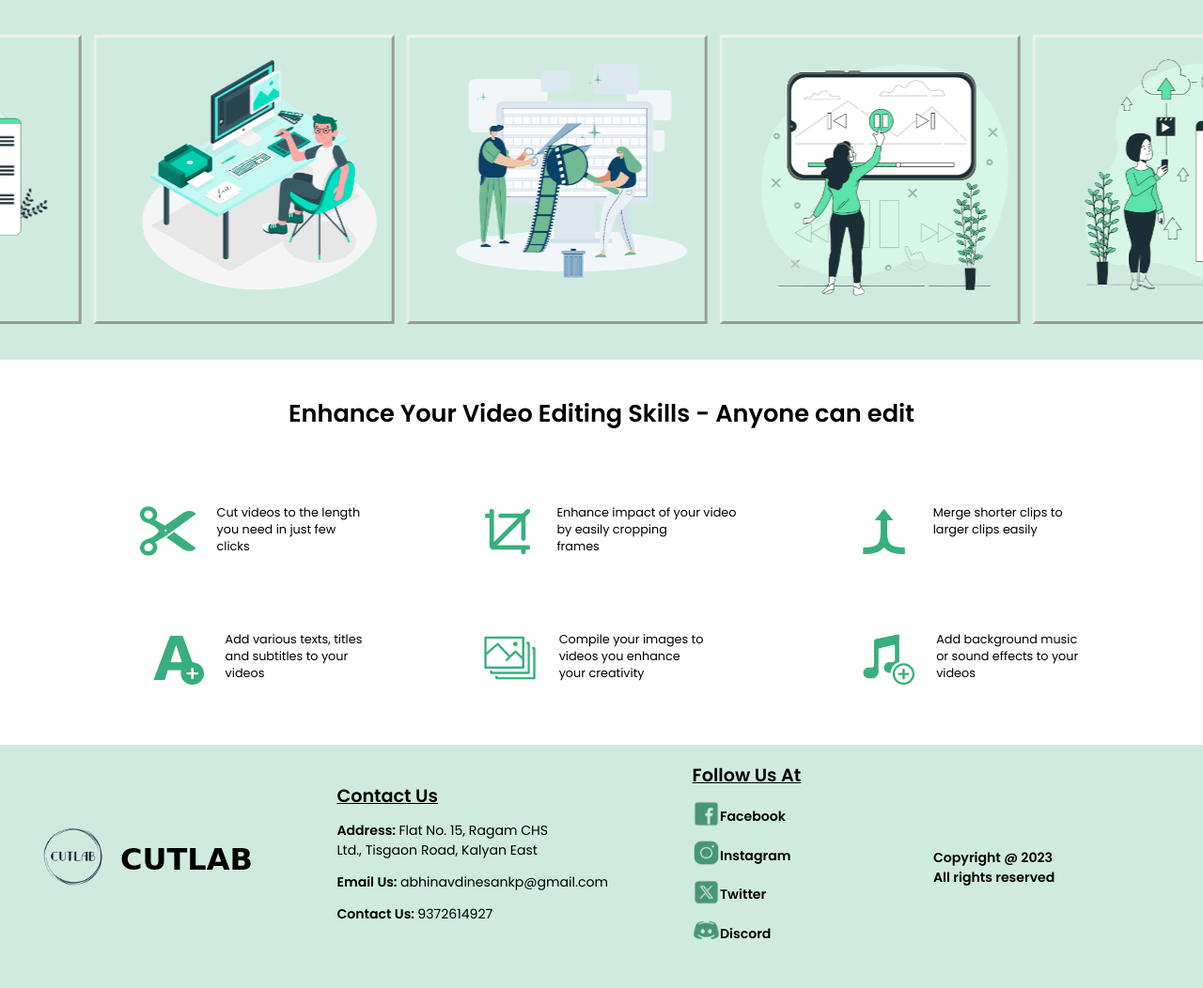
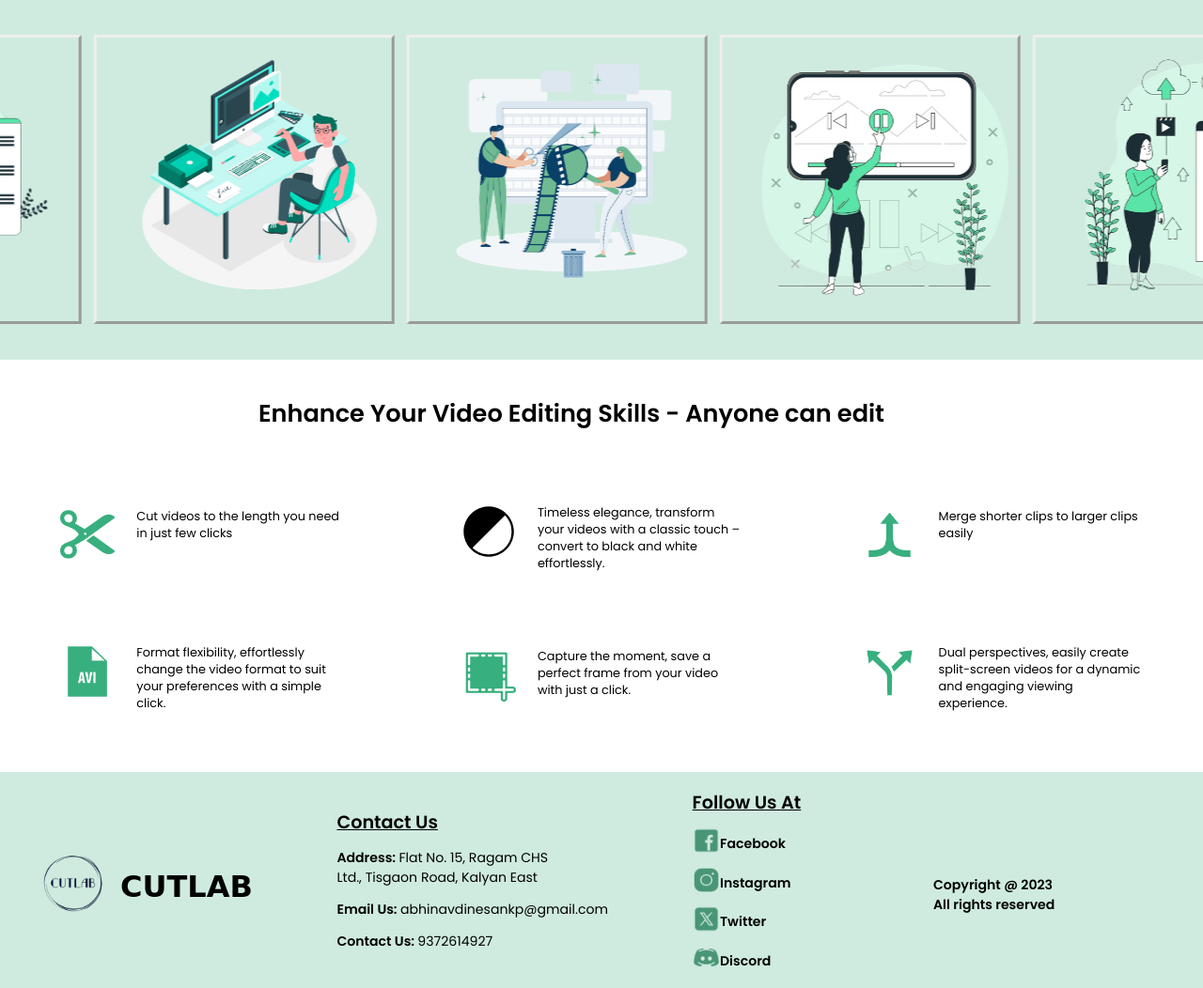
Before and after one commit to abhinavnambiar1/CutLab-Complete, a Flask app: page / in a window 1280 px wide. Shown: the part 705-1757 px from the top of the page at 94% size. Before the commit the page ends 1705 px from the top, so only its background shows below. Run offline with Flask 3, Linux system fonts and the light colour scheme; some web fonts are replaced.

Commit message:
Added Hyperlinks in Home Page

```diff
--- a/static/css/style.css
+++ b/static/css/style.css
@@ -377,6 +377,7 @@ li a{
   text-align: center;
   font-weight: 600;
   font-size: 2vw;
+  width: 95%;
 }
 
 .row1{
@@ -391,6 +392,7 @@ li a{
   padding-left: 5vw;
   padding-right: 5vw;
   display: flex;
+  width: 35%;
 }
 
 .sp-image{
@@ -408,14 +410,6 @@ li a{
     align-items: center;
     justify-content: center;
     padding-top: 3vw;
-}
-
-.correction1{
-  margin-left: 2vw;
-}
-
-.correction3{
-  margin-left: 3vw;
 }
 
 .sp-videos a{
--- a/templates/index.html
+++ b/templates/index.html
@@ -117,32 +117,30 @@
     <p class="div4-title">Enhance Your Video Editing Skills - Anyone can edit</p>
     <div class="row1">
     <div class="sp-videos">
-      <img src="/static/Cut-Videos.png" alt="Trim-Videos" class="sp-image">
-      <p class="sp-desc">Cut videos to the length <br>
-        you need in just few <br>
-        clicks</p>
+      <a href="/trim"><img src="/static/Cut-Videos.png" alt="Trim-Videos" class="sp-image"></a>
+      <a href="/trim"><p class="sp-desc">Cut videos to the length you need in just few clicks</p></a>
     </div>
     <div class="sp-videos">
-      <img src="/static/Crop-Videos.png" alt="Crop-Videos" class="sp-image">
-      <p class="sp-desc">Enhance impact of your video <br> by easily cropping <br>frames</p>
+      <a href="/blackwhite"><img src="/static/Black-and-white.png" alt="Trim-Videos" class="sp-image"></a>
+      <a href="/blackwhite"><p class="sp-desc">Timeless elegance, transform your videos with a classic touch – convert to black and white effortlessly.</p></a>
     </div>
     <div class="sp-videos">
-      <img src="/static/Merge-Videos.png" alt="Merge-Videos" class="sp-image">
-      <p class="sp-desc">Merge shorter clips to <br>larger clips easily</p>
+      <a href="mergevideos"><img src="/static/Merge-Videos.png" alt="Merge-Videos" class="sp-image"></a>
+      <a href="mergevideos"><p class="sp-desc">Merge shorter clips to larger clips easily</p></a>
     </div>
   </div>
   <div class="row2">
     <div class="sp-videos correction1">
-      <img src="/static/Add-Text.png" alt="Add-Text" class="sp-image">
-      <p class="sp-desc">Add various texts, titles <br>and subtitles to your <br>videos</p>
+      <a href="videoformats"><img src="/static/Video-Format.png" alt="Crop-Videos" class="sp-image"></a>
+      <a href="videoformats"><p class="sp-desc">Format flexibility, effortlessly change the video format to suit your preferences with a simple click.</p></a>
     </div>
     <div class="sp-videos correction2">
-      <img src="/static/Compile-Images.png" alt="Compile-Images" class="sp-image">
-      <p class="sp-desc">Compile your images to <br>videos you enhance <br>your creativity</p>
+      <a href="savingscreenshots"><img src="/static/Saving-Video-Frame.png" alt="Merge-Videos" class="sp-image"></a>
+      <a href="savingscreenshots"><p class="sp-desc">Capture the moment, save a perfect frame from your video with just a click.</p></a>
     </div>
     <div class="sp-videos correction3">
-      <img src="/static/Add-Music.png" alt="Trim-Videos" class="sp-image">
-      <p class="sp-desc">Add background music <br>or sound effects to your <br>videos</p>
+      <a href="splitscreen"><img src="/static/Split-Screen.png" alt="Trim-Videos" class="sp-image"></a>
+      <a href="splitscreen"><p class="sp-desc">Dual perspectives, easily create split-screen videos for a dynamic and engaging viewing experience.</p></a>
     </div>
   </div>
   </div>
```
